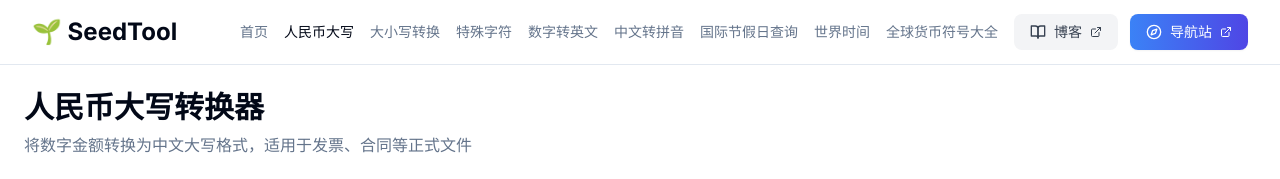
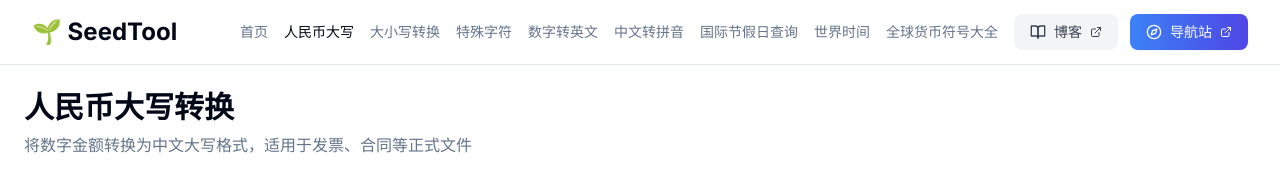
Before and after one commit to everett7623/Globokit, a Next.js app: page /tools/rmb-converter in a window 1280 px wide. Shown: the top 179 px of the page. Built offline with nearby package versions, Linux system fonts and the light colour scheme.

Commit message:
Update page.tsx

```diff
--- a/app/tools/rmb-converter/page.tsx
+++ b/app/tools/rmb-converter/page.tsx
@@ -73,7 +73,7 @@ export default function RMBConverterPage() {
   return (
     <div className="container mx-auto p-6 max-w-7xl">
       <div className="mb-8">
-        <h1 className="text-3xl font-bold mb-2">人民币大写转换器</h1>
+        <h1 className="text-3xl font-bold mb-2">人民币大写转换</h1>
         <p className="text-muted-foreground">
           将数字金额转换为中文大写格式，适用于发票、合同等正式文件
         </p>
```
